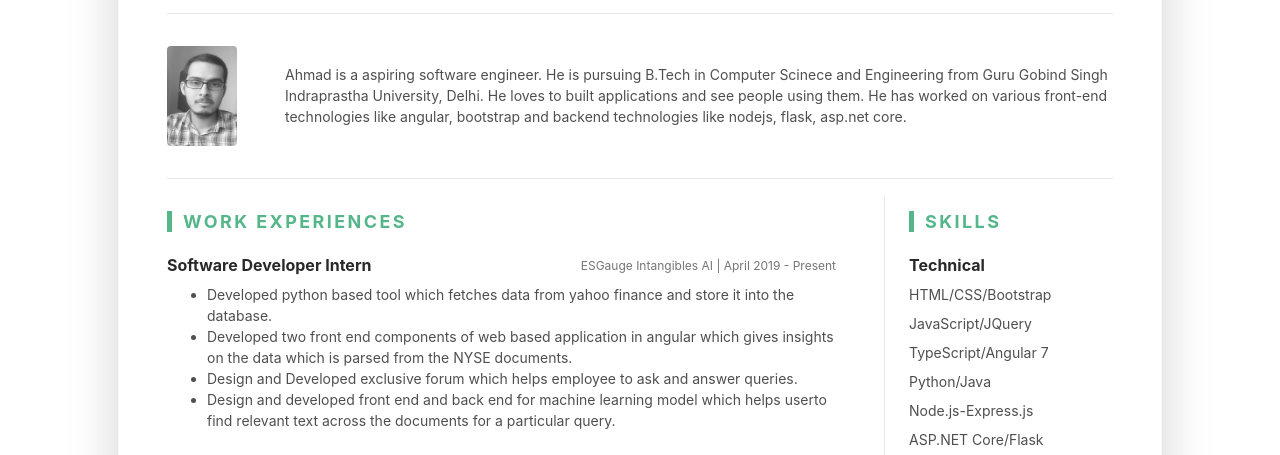
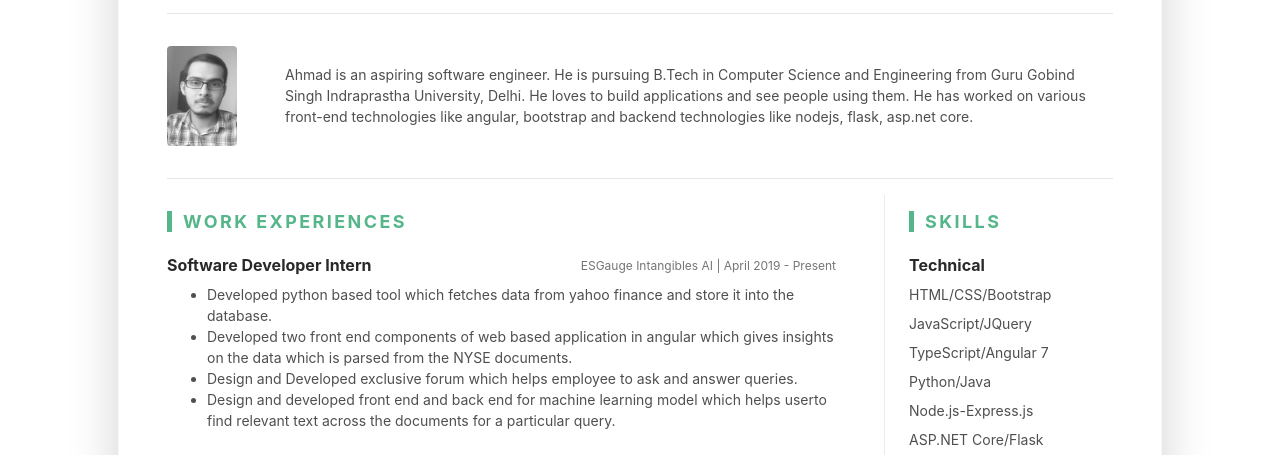
Before and after one commit to asnewton/ahmad-resume, a plain HTML site: page index.html in a window 1280 px wide. Shown: the part 183-638 px from the top of the page. Drawn offline with Linux system fonts and the light colour scheme.

Commit message:
modified

```diff
--- a/index.html
+++ b/index.html
@@ -49,9 +49,9 @@
 					<div class="media flex-column flex-md-row align-items-center">
 						<img class="resume-profile-image mb-3 mb-md-0 mr-md-5 ml-md-0 rounded mx-auto" height="100" width="70" src="assets/images/FotoJet.jpg" alt="image">
 						<div class="media-body text-left">
-							<p class="mb-0">Ahmad is a aspiring software engineer.
-								He is pursuing B.Tech in  Computer Scinece and Engineering from Guru Gobind Singh Indraprastha University, Delhi.
-								He loves to built applications and see people using them.
+							<p class="mb-0">Ahmad is an aspiring software engineer.
+								He is pursuing B.Tech in  Computer Science and Engineering from Guru Gobind Singh Indraprastha University, Delhi.
+								He loves to build applications and see people using them.
 								He has worked on various front-end technologies like angular, bootstrap and
 								backend technologies like nodejs, flask, asp.net core.
 								 </p>
```
